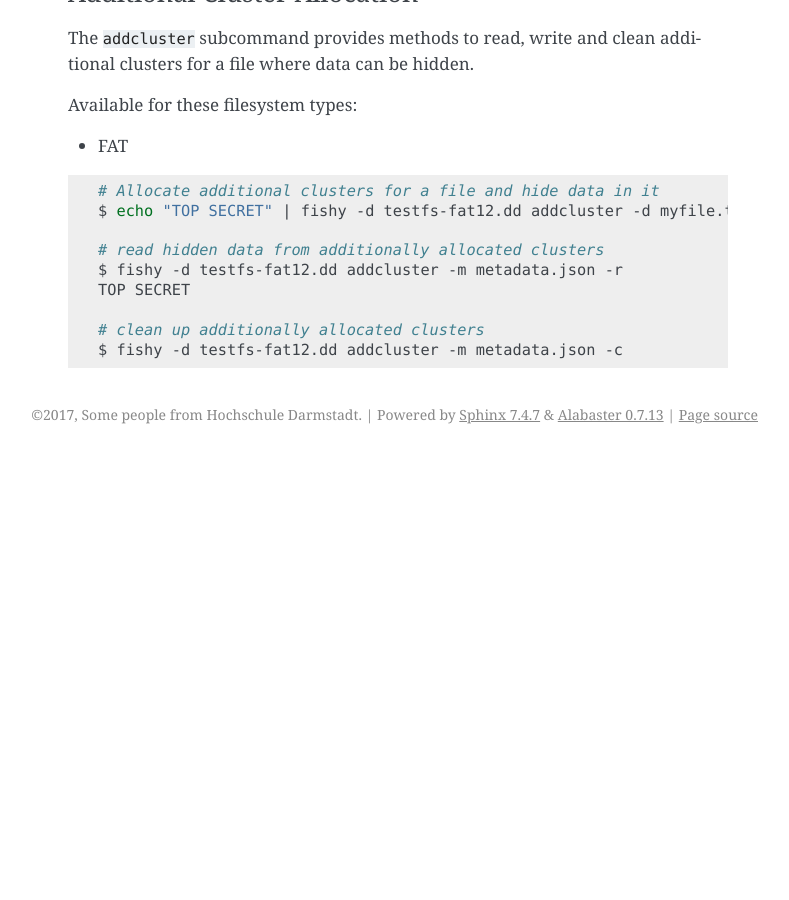
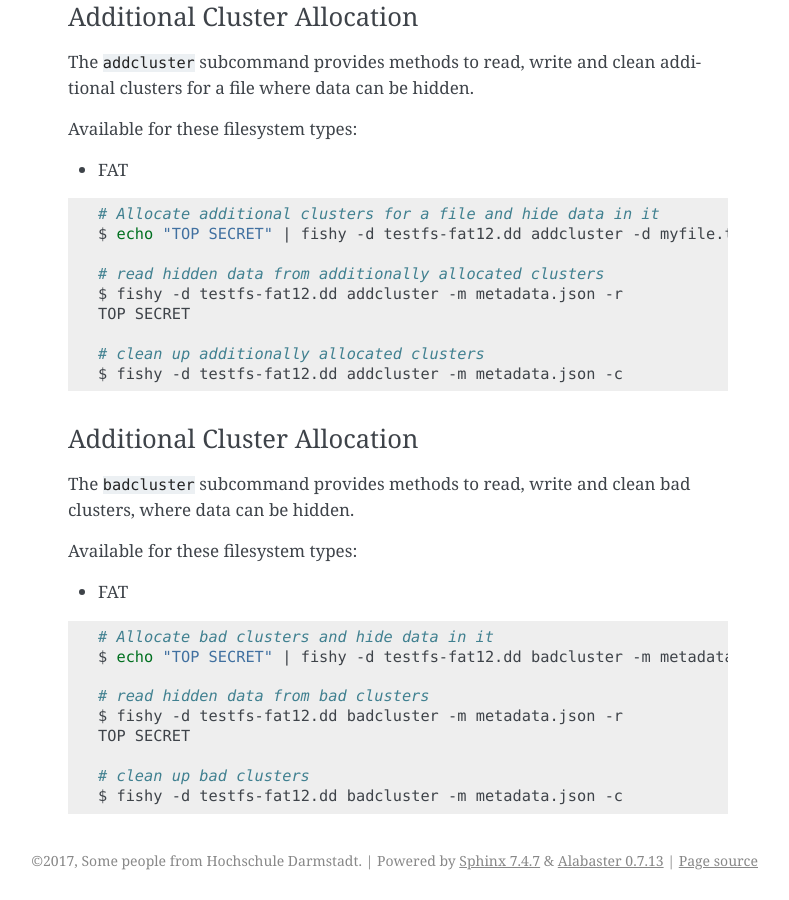
Before and after one commit to dasec/fishy, a Sphinx documentation site: the page built from doc/source/01_getting_started.rst, in a window 1280 px wide and 900 px high, scrolled down 2897 px. Shown: the whole window, without its empty margins (352-1141 px from the left). Built offline with Sphinx 7.4.7, drawn with Linux system fonts in a browser that asks for light colours; before the commit the page ends 3351 px from its top, so only the background shows below that; some of the changed text lies outside the part shown.

Commit message:
DOC: added sample usage for bad cluster allocation

```diff
--- a/doc/source/01_getting_started.rst
+++ b/doc/source/01_getting_started.rst
@@ -42,6 +42,7 @@ subcommands. Currently available subcommands are:
 * `metadata <#metadata>`_ - Provides some information about data that is stored in a metadata file
 * `fileslack <#file-slack>`__ - Exploitation of File Slack
 * `addcluster <#additional-cluster-allocation>`__ - Allocate additional clusters for a file
+* `badcluster <#bad-cluster-allocation>`__ - Allocate bad clusters
 
 FATtools
 ........
@@ -157,3 +158,25 @@ Available for these filesystem types:
 
     # clean up additionally allocated clusters
     $ fishy -d testfs-fat12.dd addcluster -m metadata.json -c
+
+Additional Cluster Allocation
+.............................
+
+The ``badcluster`` subcommand provides methods to read, write and clean
+bad clusters, where data can be hidden.
+
+Available for these filesystem types:
+
+-  FAT
+
+.. code:: bash
+
+    # Allocate bad clusters and hide data in it
+    $ echo "TOP SECRET" | fishy -d testfs-fat12.dd badcluster -m metadata.json -w
+
+    # read hidden data from bad clusters
+    $ fishy -d testfs-fat12.dd badcluster -m metadata.json -r
+    TOP SECRET
+
+    # clean up bad clusters
+    $ fishy -d testfs-fat12.dd badcluster -m metadata.json -c
```
